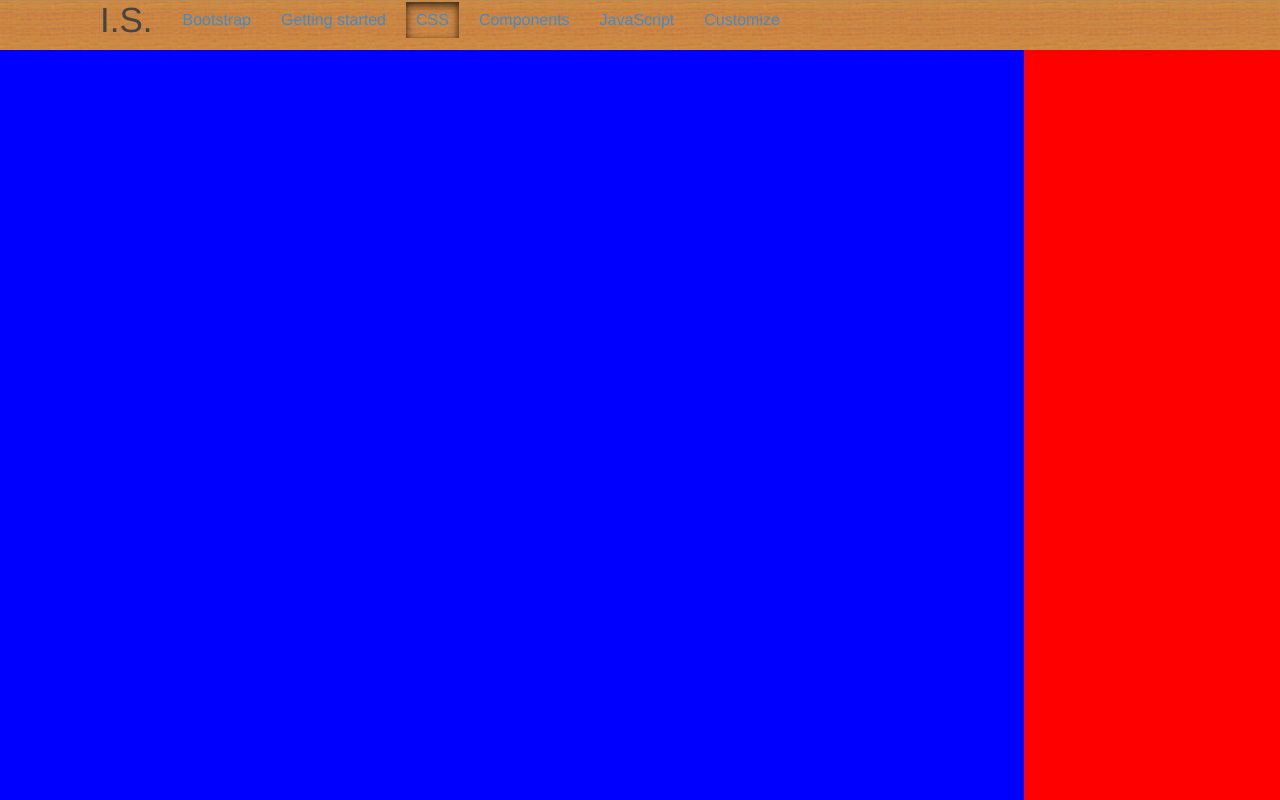
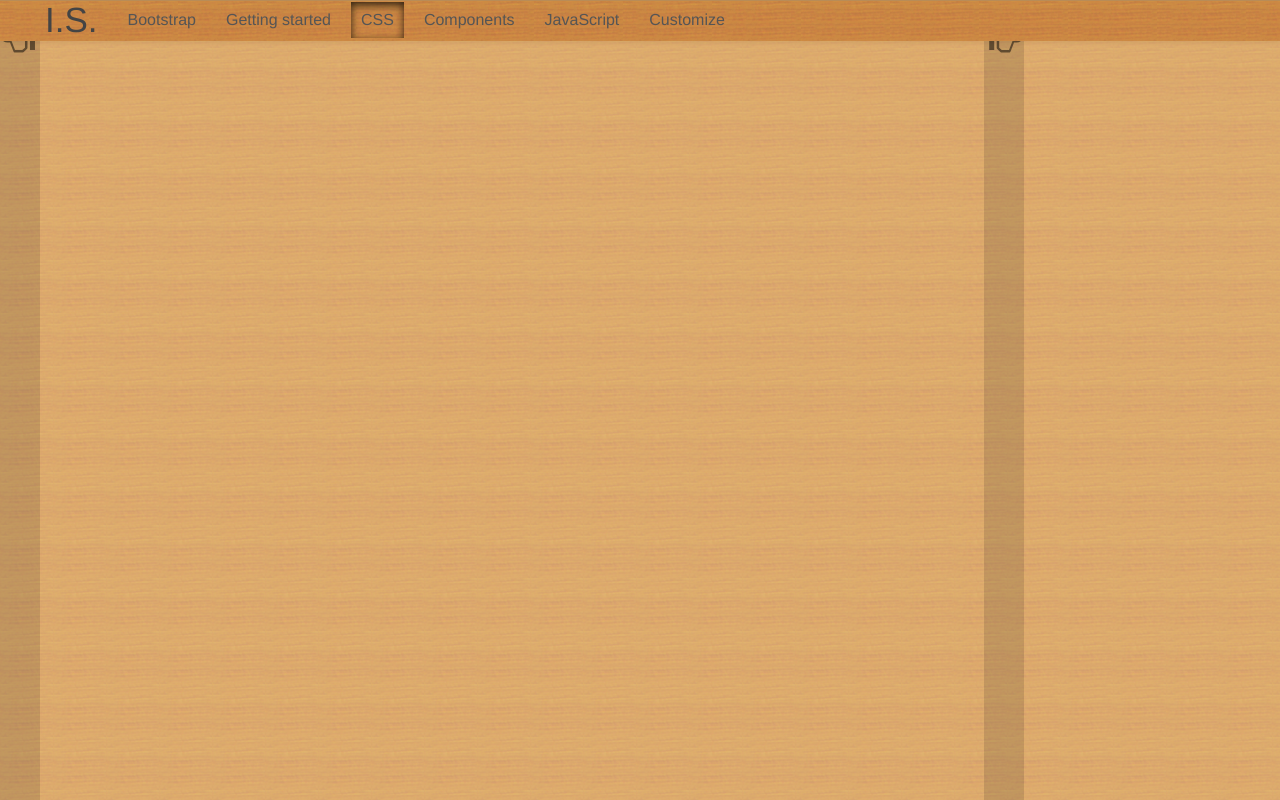
Before and after one commit to ysyfff/IS, a Django app: page / in a window 1280 px wide. Run offline with Django 3.2, Linux system fonts and the light colour scheme; some libraries are stand-ins or nearby versions.

Commit message:
complete hand-css

```diff
--- a/static/css/docs_css.css
+++ b/static/css/docs_css.css
@@ -1,6 +1,11 @@
+.navbar{
+    min-height: 40px;
+}
 .navbar-static-top .container, .navbar-fixed-top .container,
 .navbar-fixed-bottom .container, .container{
     width: 100%;
+    max-width: 100%;
+    min-width: 100%;
 }
 
 body{
@@ -26,6 +31,7 @@ box-shadow: inset 0 3px 8px rgba(0,0,0,0.8);
     text-shadow:none;
     font-size: 16px;
     padding: 8px 10px;
+    color:#555;
 }
 
 
@@ -45,6 +51,14 @@ box-shadow: inset 0 3px 8px rgba(0,0,0,0.8);
  *DATE: 2013-9-17
  *AUTHOR: Yin Shiyong
  */
+.is-outer{ position: relative; width: 100%; height: 100%; overflow: hidden;}
+.is-outer[class]{display: table; position: static;}
+
+.is-middle{ position: absolute; top: 50%;}
+.is-middle[class]{display: table-cell; vertical-align: middle; position: static;}
+
+.is-hand-inner{ position: relative; top:-50%; margin: 0 auto; width: 30px;}
+
 .navbar .navbar-header>a, .navbar .navbar-header>a:hover{
     font-size: 35px;
     line-height: 40px;
@@ -58,7 +72,6 @@ box-shadow: inset 0 3px 8px rgba(0,0,0,0.8);
     bottom: 0;
     left: 0;
     width: 100%;
-    background-color: rgba(0, 0, 255, 0.2);
 }
 
 .left-content{
@@ -68,9 +81,22 @@ box-shadow: inset 0 3px 8px rgba(0,0,0,0.8);
     left: 0;
     width: 80%;
     min-width: 800px;
-    background-color: blue;
+    /*background-color: blue;*/
 }
-
+.left-hand, .right-hand{
+    position: absolute;
+    top: 0;
+    bottom: 0;
+    width: 40px;
+    background-color: rgba(0,0,0,0.125);
+    cursor: pointer;
+}
+.left-hand{
+    left: 0;
+}
+.right-hand{
+    right: 0;
+}
 .right-content{
     position: absolute;
     top:0;
@@ -78,5 +104,10 @@ box-shadow: inset 0 3px 8px rgba(0,0,0,0.8);
     right: 0;
     width: 20%;
     min-width: 200px;
-    background-color: red;
+    /*background-color: red;*/
 }
+
+.left-left-hand, .right-right-hand{
+    font-size: 30px;
+    color:rgba(0,0,0,0.5);
+}
--- a/template/IMG/home.html
+++ b/template/IMG/home.html
@@ -1,8 +1,8 @@
 <!DOCTYPE html>
 <html>
 <head>
-<link rel="stylesheet" href="{{STATIC_URL}}tool/css/bootstrap.min.css">
-<link rel="stylesheet" href="{{STATIC_URL}}tool/css/bootstrap-theme.min.css">
+<link rel="stylesheet" href="{{STATIC_URL}}tool/css/bootstrap.css">
+<link rel="stylesheet" href="{{STATIC_URL}}tool/css/bootstrap-theme.css">
 <link rel="stylesheet" href="{{STATIC_URL}}css/docs_css.css">
 </head>
 <body>
@@ -35,13 +35,35 @@
     </header>
     <div class="container">
       <div class="main-content">
-        <div class="left-content"></div>
+        <div class="left-content">
+          <div class="left-hand" id="left-hand">
+            <div class="is-outer">
+              <div class="is-middle">
+                <div class="is-hand-inner">
+                  <span class="glyphicon glyphicon-hand-left left-left-hand"></span>
+                </div>
+              </div>
+            </div>
+          </div>
+          <div class="right-hand" id="right-hand">
+            <div class="is-outer">
+              <div class="is-middle">
+                <div class="is-hand-inner">
+                  <span class="glyphicon glyphicon-hand-right right-right-hand"></span>
+                </div>
+              </div>
+            </div>
+          </div>
+          <div class="img-area"></div>
+        </div>
         <div class="right-content"></div>
       </div>
     </div>
 
+
+
     <script src="{{STATIC_URL}}tool/js/jquery-1.10.2.min.js"></script>
-    <script src="{{STATIC_URL}}tool/js/bootstrap.min.js"></script>
+    <script src="{{STATIC_URL}}tool/js/bootstrap.js"></script>
     <script src="{{STATIC_URL}}js/docs_js.js"></script>
 </body>
 </html>
```
Also changed, not shown: static/tool/css/bootstrap-theme.css (renamed from static/tool/bootstrap-theme.css), static/tool/css/bootstrap.css (renamed from static/tool/bootstrap.css), static/tool/js/bootstrap.js (renamed from static/tool/bootstrap.js), 1 other file.
